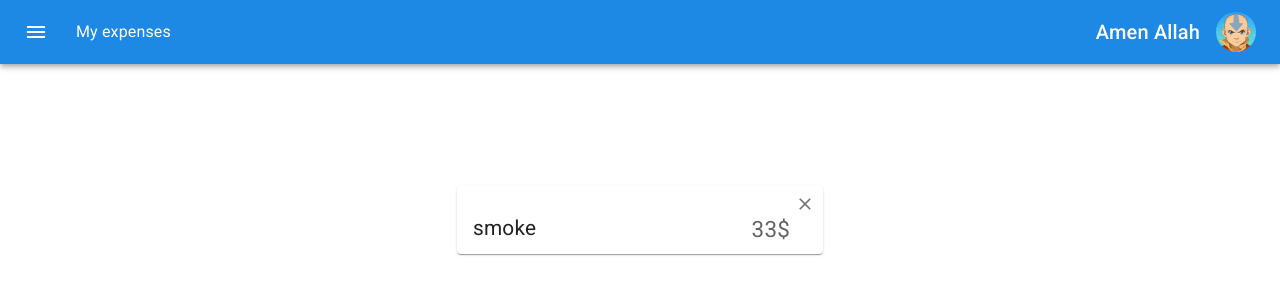
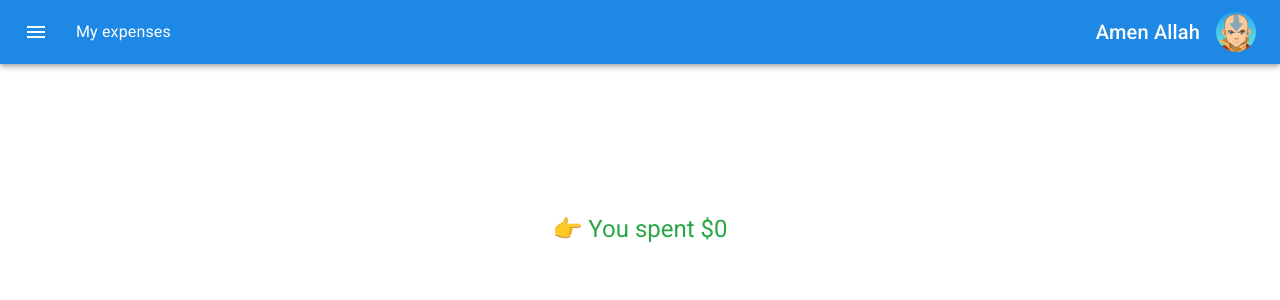
Before and after one commit to johnson115/agenda_project, a React (Create React App) app: page / in a window 1280 px wide. Shown: the top 300 px of the page. Built offline with nearby package versions, Linux system fonts and the light colour scheme; data requests are answered from the project's data file.

Commit message:
adding calculate function to calculate the amount you spent

```diff
--- a/data/db.json
+++ b/data/db.json
@@ -1,9 +1,5 @@
 {
   "myData": [
-    {
-      "id": "6e67",
-      "price": 33,
-      "title": "smoke"
-    }
+
   ]
 }
--- a/src/pages/home/home.jsx
+++ b/src/pages/home/home.jsx
@@ -10,10 +10,13 @@ const Home = () => {
     fetch("http://localhost:3100/myData")
     .then((response) => response.json())
     .then((data) => setdata(data) )
-  }, []);
+  }, [mydata]);
+
+  let TotalPrice=0
   return (
     <Box>
       {mydata.map((item) => {
+          TotalPrice= TotalPrice + item.price
         return(
           <Paper
           key={item.id}
@@ -44,7 +47,9 @@ const Home = () => {
         </Paper>
         )
       })}
-
+<Typography variant="h5" sx={{textAlign: "center" , mt:"49px" , color: "#28a745"}} >
+👉 You spent ${TotalPrice}
+</Typography>
     </Box>
   );
 };
```
